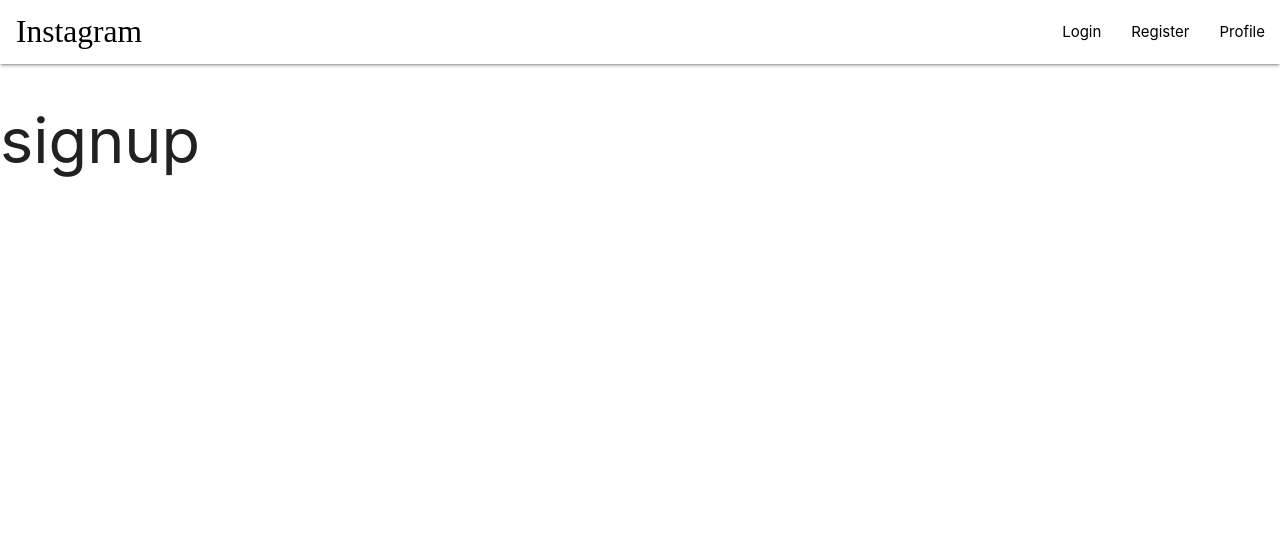
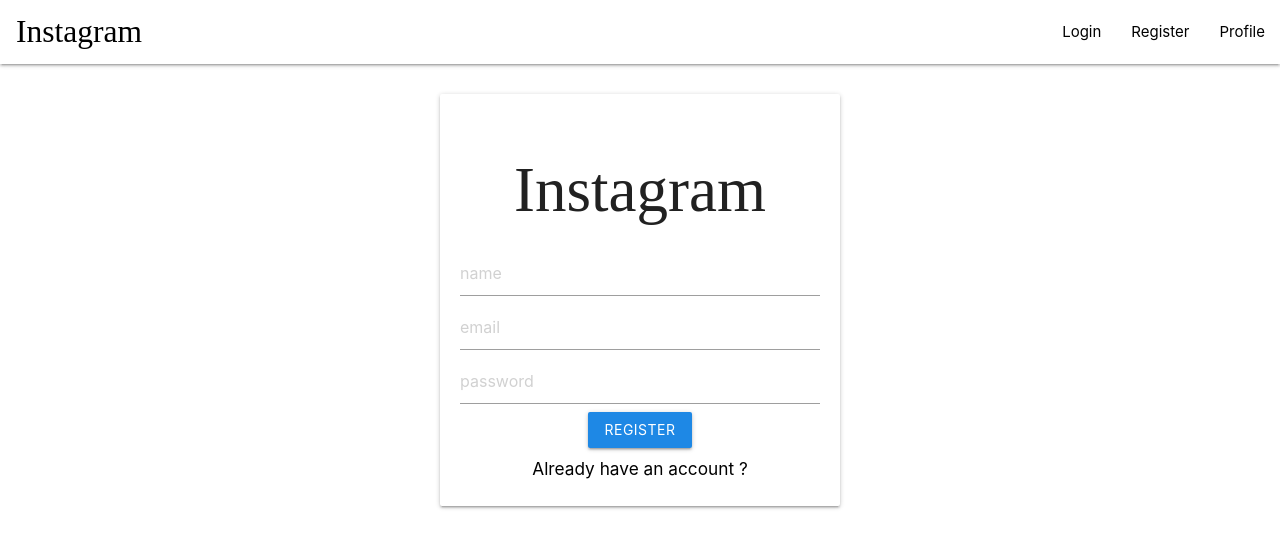
Before and after one commit to prashantpaddune/Instagram-clone, a React (Create React App) app in the folder frontend/: page /signup in a window 1280 px wide. Shown: the top 548 px of the page. Built offline with nearby package versions, Linux system fonts and the light colour scheme; a web font is replaced by a local one.

Commit message:
frontend: register page

```diff
--- a/frontend/src/components/screens/Login.js
+++ b/frontend/src/components/screens/Login.js
@@ -23,7 +23,6 @@
                 <h6>
                     <Link to="/reset">Forgot password ?</Link>
                 </h6>
-
             </div>
         </div>
     );
--- a/frontend/src/components/screens/Signup.js
+++ b/frontend/src/components/screens/Signup.js
@@ -1,9 +1,39 @@
 import React from 'react';
+import {Link} from "react-router-dom";
 
 function Signup() {
     return (
-        <div>
-            <h1>signup</h1>
+        <div className="mycard">
+            <div className="card auth-card input-field">
+                <h1 className="hotelfont">Instagram</h1>
+                <input
+                    type="text"
+                    placeholder="name"
+                />
+                <input
+                    type="text"
+                    placeholder="email"
+                />
+                <input
+                    type="password"
+                    placeholder="password"
+                />
+                {/*<div className="file-field input-field">*/}
+                {/*    <div className="btn #64b5f6 blue darken-1">*/}
+                {/*        <span>Upload pic</span>*/}
+                {/*        <input type="file" />*/}
+                {/*    </div>*/}
+                {/*    <div className="file-path-wrapper">*/}
+                {/*        <input className="file-path validate" type="text" />*/}
+                {/*    </div>*/}
+                {/*</div>*/}
+                <button className="btn waves-effect waves-light #64b5f6 blue darken-1">
+                    Register
+                </button>
+                <h6>
+                    <Link to="/signin">Already have an account ?</Link>
+                </h6>
+            </div>
         </div>
     );
 }
```
